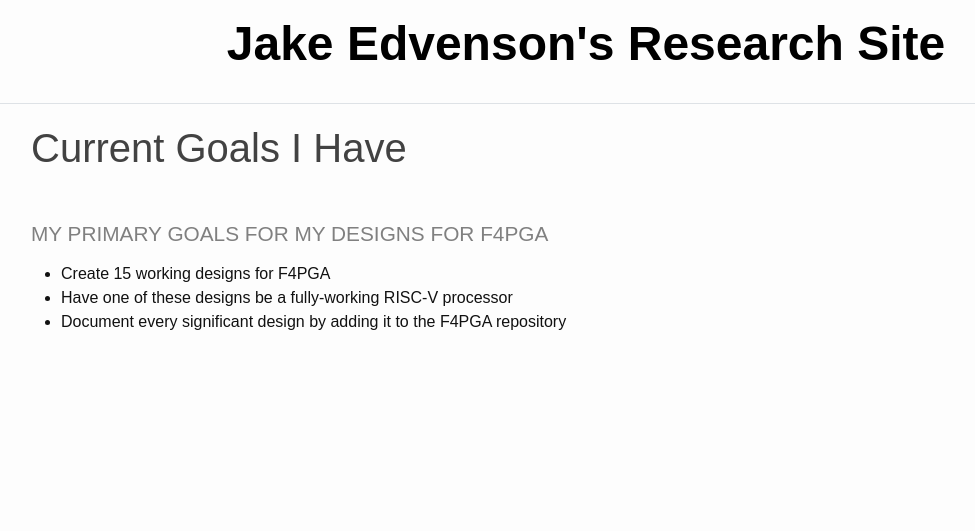
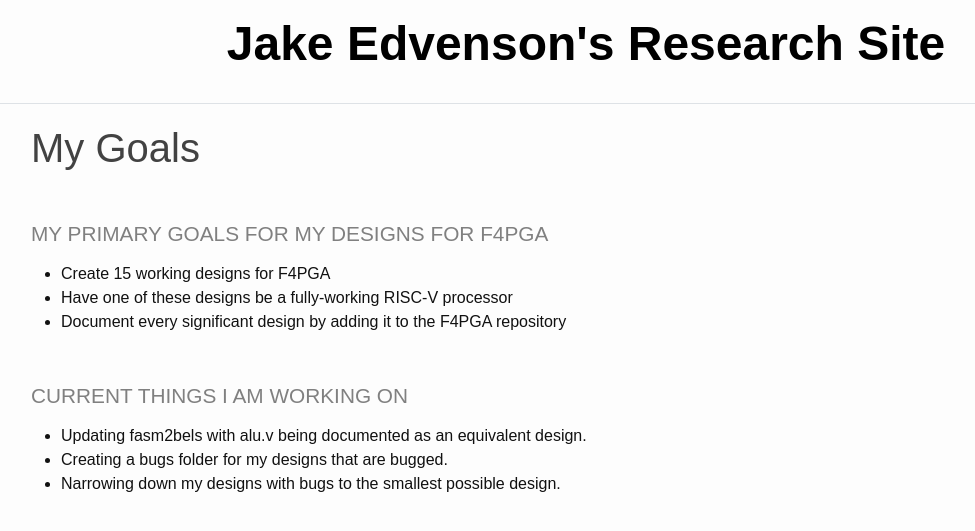
Before and after one commit to JakeEdvenson/JakeEdvenson.github.io, a Jekyll site: the page built from _pages/goals.md, in a window 1280 px wide. Shown: the top 531 px of the page, without its empty margins (54-1029 px from the left). Built offline with Jekyll 4.4.1, drawn with Linux system fonts in a browser that asks for light colours.

Commit message:
Update goals.md

```diff
--- a/_pages/goals.md
+++ b/_pages/goals.md
@@ -1,9 +1,14 @@
 ---
 layout: default
-title: Current Goals I Have
+title: My Goals
 ---
 
 ### My primary goals for my designs for F4PGA
 * Create 15 working designs for F4PGA
 * Have one of these designs be a fully-working RISC-V processor
 * Document every significant design by adding it to the F4PGA repository
+
+### Current Things I am working on
+* Updating fasm2bels with alu.v being documented as an equivalent design.
+* Creating a bugs folder for my designs that are bugged.
+* Narrowing down my designs with bugs to the smallest possible design.
```
